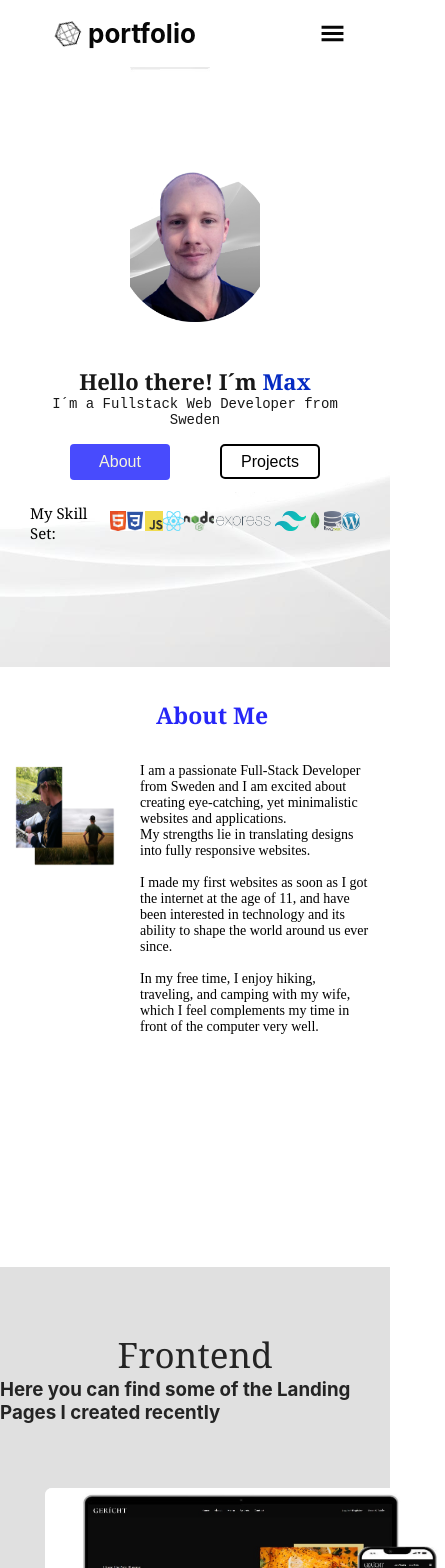
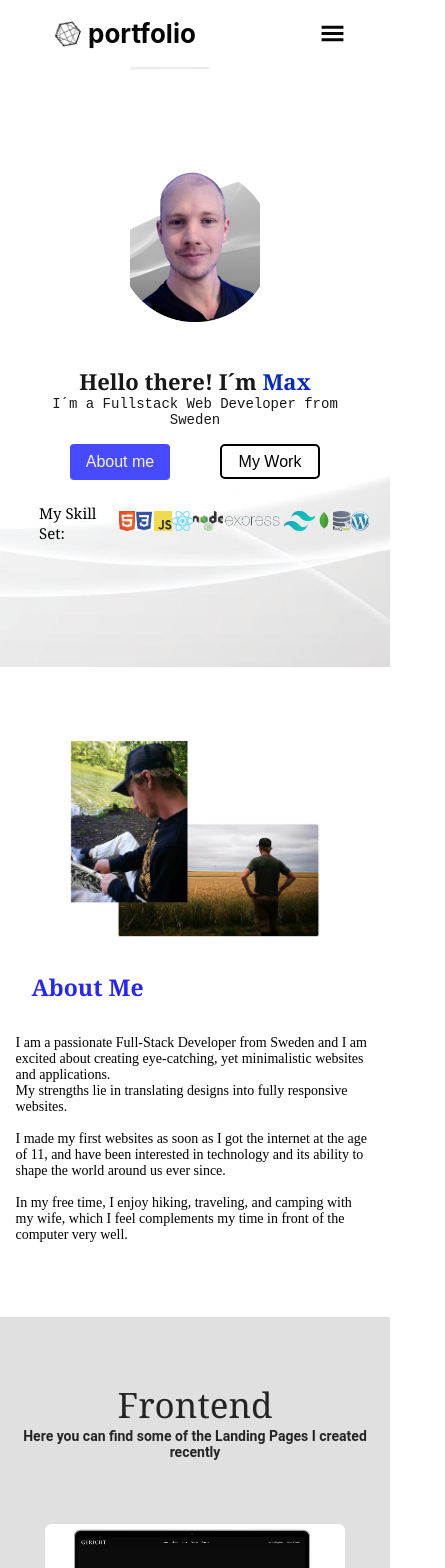
Before and after one commit to MaaX59/my_portfolio, a React (Create React App) app: page / in a window 390 px wide. Shown: the top 1568 px of the page, 445 px wide, since content can reach past the window. Built offline with nearby package versions, Linux system fonts and the light colour scheme.

Commit message:
about me scale well now

```diff
--- a/src/components/projectCard.css
+++ b/src/components/projectCard.css
@@ -128,13 +128,13 @@
     width: 300px;
     height: 420px;
   }
-  .app__projectCard-constent_img img {
+  .app__projectCard-content_img img {
     width: 300px;
     height: 170px;
     padding: 0px;
     margin: 0px;
   }
-  .app__projectCard-constent_img {
+  .app__projectCard-content_img {
     width: 300px;
   }
   .app__projectCard-content_name h1 {
@@ -144,10 +144,8 @@
   .app__projectCard-content_description h5 {
     width: fit-content;
     margin: 0 3px;
-
     font-size: 15px;
   }
-
   .app__projectCard-content_tech h1 {
     font-size: 16px;
   }
--- a/src/containers/About/About.css
+++ b/src/containers/About/About.css
@@ -45,81 +45,65 @@
   font-family: "Rubik";
   font-weight: 300;
 }
-
-.app__about-techstack {
-  display: flex;
-  justify-content: center;
-  align-items: center;
-  flex-direction: column;
-  margin: 1rem 0 4rem;
-  width: 900px;
-}
-.app__about-techstack ul {
-  display: flex;
-  list-style: none;
-  width: 100%;
-  margin-top: 1rem;
-  justify-content: space-around;
-}
-.app__about-techstack img {
-  height: 50px;
-}
 .app__about_bottom {
   height: 50px;
   font-size: 27px;
   color: rgb(8, 8, 8);
   margin-bottom: 2rem;
 }
-@media screen and (min-width: 1278px) {
+@media screen and (max-width: 1278px) {
   .app__about_content {
     width: 900px;
+  }
+  .app__about_content-info {
+    width: 500px;
   }
 }
 @media screen and (max-width: 988px) {
   .app__about {
-    height: 500px;
+    justify-content: center;
+    height: 800px;
   }
+
   .app__about_content {
-    width: 700px;
+    width: 600px;
+    justify-content: center;
+    align-items: center;
+    flex-direction: column;
     margin: 1rem 0 0 1rem;
   }
   .app__about_content-animation {
     height: 300px;
     width: 300px;
   }
-  .app__about_content-animation img {
+  /* .app__about_content-animation img {
     height: 200px;
     width: 200px;
-  }
+  } */
 
   .app__about_content-info {
     height: 100%;
-    width: 800px;
+    width: 500px;
     margin-left: 1rem;
   }
   .app__about_bottom span {
     font-size: 20px;
   }
-  .app__about-techstack {
-    width: 750px;
-  }
-  .app__about-techstack ul img {
-    height: 28px;
-  }
 }
 @media screen and (max-width: 778px) {
+  .app__about {
+    height: 700px;
+  }
   .app__about_content {
-    width: 600px;
     margin: 0;
   }
   .app__about_content-animation {
-    height: 200px;
-    width: 200px;
+    height: 300px;
+
     margin-top: 4rem;
   }
   .app__about_content-animation img {
-    height: 200px;
-    width: 200px;
+    height: 300px;
   }
   .app__about_content-info {
     width: 550px;
@@ -139,16 +123,17 @@
   }
 }
 @media screen and (max-width: 650px) {
+  .app__about {
+    height: 650px;
+  }
   .app__about_content {
     width: 550px;
   }
   .app__about_content-animation {
-    height: 170px;
-    width: 170px;
+    height: 250px;
   }
   .app__about_content-animation img {
-    height: 170px;
-    width: 170px;
+    height: 250px;
   }
   .app__about_content-info {
     width: 450px;
@@ -165,20 +150,19 @@
 }
 @media screen and (max-width: 578px) {
   .app__about {
-    height: 600px;
+    height: 700px;
   }
   .app__about_content {
     width: 450px;
   }
   .app__about_content-animation img {
-    height: 125px;
-    width: 125px;
+    height: 200px;
   }
   .app__about_content-info {
-    width: 320px;
+    width: 400px;
   }
   .app__about_content-info p {
-    width: 260px;
+    width: 400px;
   }
   .app__about-techstack {
     width: 430px;
@@ -188,18 +172,20 @@
   }
 }
 @media screen and (max-width: 430px) {
+  .app__about {
+    height: 650px;
+  }
   .app__about_content {
     width: 380px;
   }
   .app__about_content-animation img {
-    height: 100px;
-    width: 100px;
+    height: 200px;
   }
   .app__about_content-info {
-    width: 350px;
+    width: 375px;
   }
   .app__about_content-info p {
-    width: 230px;
+    width: 355px;
     font-size: 14px;
   }
   .app__about-techstack {
@@ -217,7 +203,7 @@
     width: 300px;
   }
   .app__about_content-info p {
-    width: 190px;
+    width: 290px;
     font-size: 14px;
   }
   .app__about-techstack {
--- a/src/containers/Frontend/frontend.css
+++ b/src/containers/Frontend/frontend.css
@@ -20,6 +20,11 @@
   font-size: 45px;
   font-weight: 300;
 }
+.app__frontend-title h3 {
+  font-family: "Roboto";
+  font-size: 18px;
+  text-align: center;
+}
 .app__frontend-content {
   display: flex;
   justify-content: center;
@@ -36,4 +41,7 @@
   .app__frontend-content {
     flex-direction: column;
   }
+  .app__frontend-title h3 {
+    font-size: 14px;
+  }
 }
--- a/src/containers/Fullstack/fullstack.css
+++ b/src/containers/Fullstack/fullstack.css
@@ -19,6 +19,11 @@
   font-size: 45px;
   font-weight: 300;
 }
+.app__fullstack-title h3 {
+  font-family: "Roboto";
+  font-size: 18px;
+  text-align: center;
+}
 .app__fullstack-content {
   display: flex;
   justify-content: center;
@@ -34,4 +39,7 @@
   .app__fullstack-content {
     flex-direction: column;
   }
+  .app__fullstack-title h3 {
+    font-size: 14px;
+  }
 }
--- a/src/containers/Fullstack/fullstack.jsx
+++ b/src/containers/Fullstack/fullstack.jsx
@@ -8,7 +8,11 @@ const Fullstack = () => {
     <div className="app__fullstack" id="fullstack">
       <div className="app__fullstack-title">
         <h1>Fullstack</h1>
-        <h3> Here are some fullstack projects I´ve created </h3>
+        <h3>
+          {" "}
+          Here are some fullstack projects I´ve created - including backend
+          server and login{" "}
+        </h3>
       </div>
       <div className="app__fullstack-content">
         {data.map((project, index) => (
--- a/src/containers/Header/header.css
+++ b/src/containers/Header/header.css
@@ -103,7 +103,8 @@
   align-items: center;
   margin-top: 1rem;
   width: 800px;
-  top: 80%;
+  top: 70%;
+  left: 10%;
 }
 .app__header-techstack-title span {
   color: rgb(0, 0, 0);
--- a/src/containers/Header/header.jsx
+++ b/src/containers/Header/header.jsx
@@ -27,10 +27,10 @@ const Header = () => {
           <h2>I´m a Fullstack Web Developer from Sweden</h2>
           <div className="app__header-intro-first-buttons">
             <a href="#about" className="app__header_button">
-              About
+              About me
             </a>
             <a href="#frontend" className="app__header_button2">
-              Projects
+              My Work
             </a>
           </div>
         </div>
--- a/src/data/fullstack.js
+++ b/src/data/fullstack.js
@@ -15,7 +15,8 @@ const Fullstack = [
   },
   {
     name: "Les Fleurs Du Moulin",
-    description: "Quiz app using OpenAi",
+    description:
+      "First proffesional work I did for a flower producer in France",
     tags: ["Wordpress", "mySql"],
     image: moulin,
     link: "https://lesfleursdumoulin.com/",
```
Also changed, not shown: src/images/finedine w phone.jpg.
